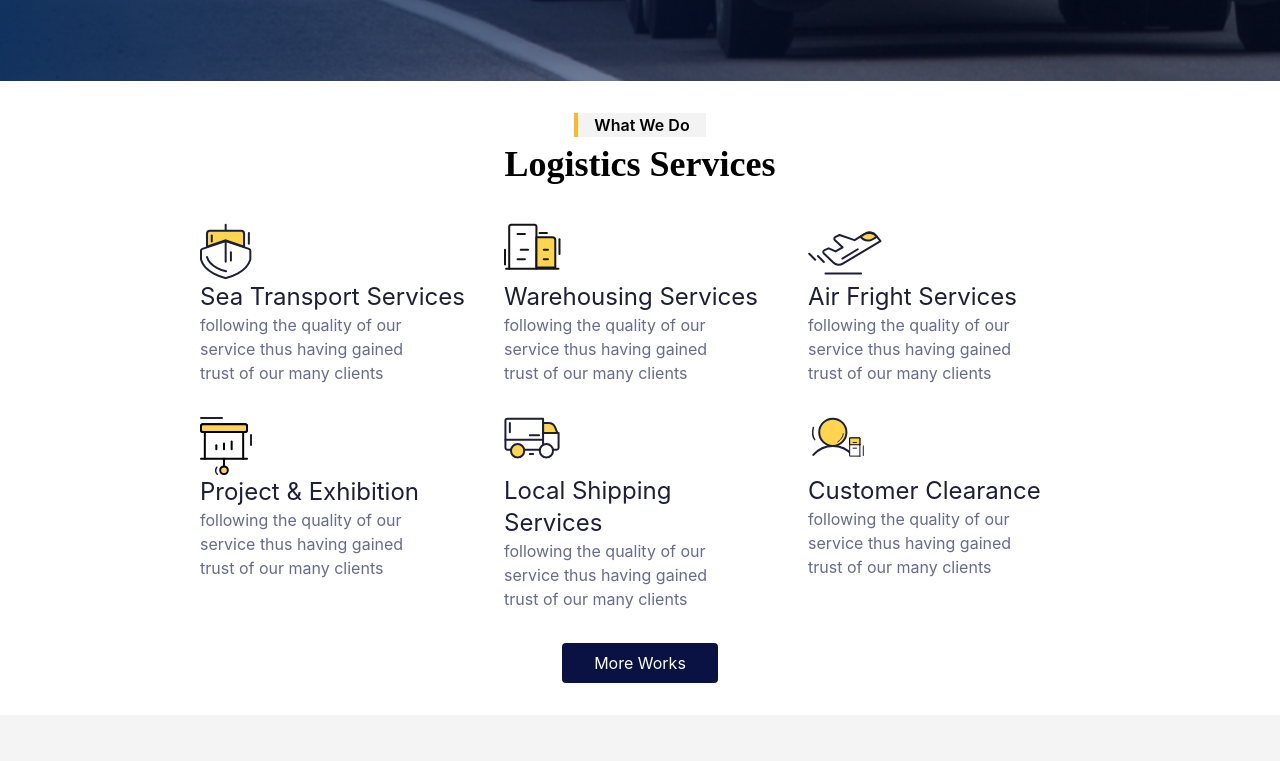
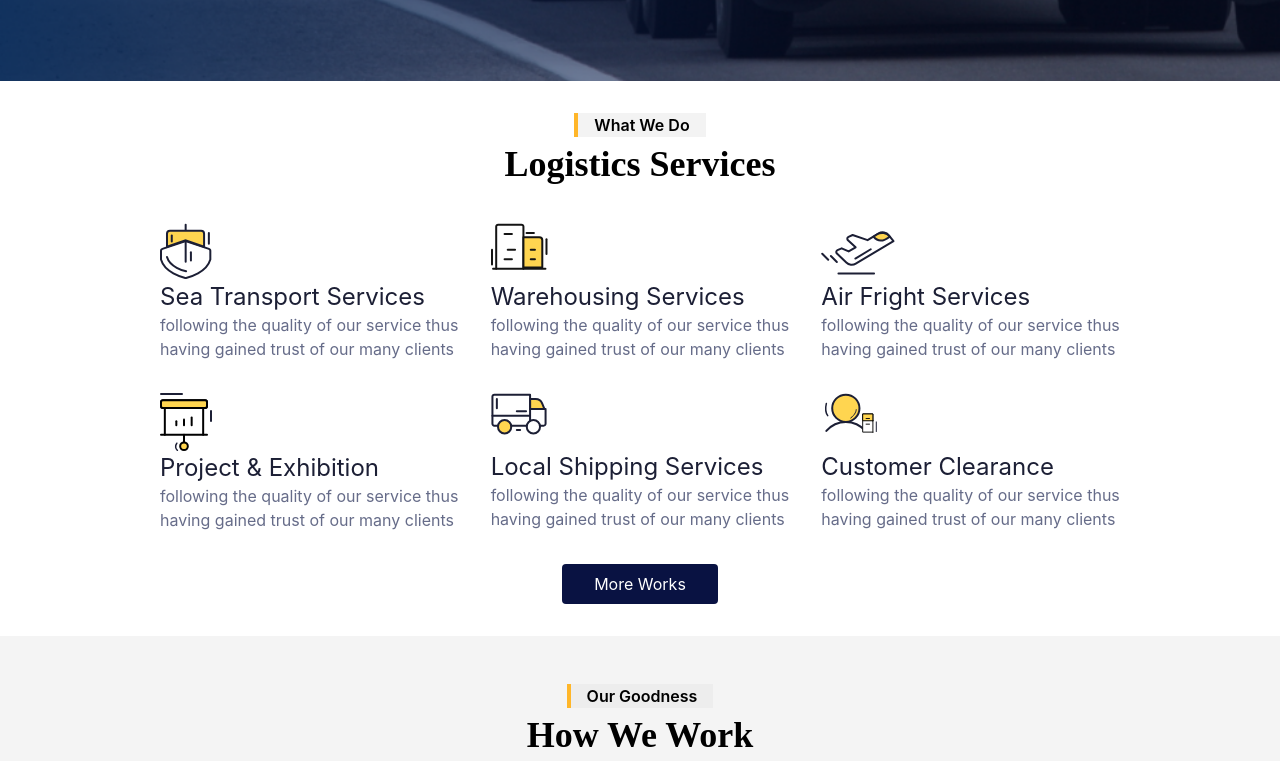
Before and after one commit to smartcollins/logistics, a React (Create React App) app: page /service in a window 1280 px wide. Shown: the part 559-1320 px from the top of the page. Built offline with nearby package versions, Linux system fonts and the light colour scheme.

Commit message:
minor modifications in Work

```diff
--- a/src/component/Work.jsx
+++ b/src/component/Work.jsx
@@ -5,14 +5,14 @@ import work from "../data/work";
 const Work = () => {
   return (
     <div className="space-y-8">
-      <div className=" space-y-4 gap-8 md:space-y-0 md:grid md:grid-cols-2 lg:grid-cols-3 lg:w-11/12 mx-auto">
+      <div className=" space-y-4 gap-8 md:space-y-0 md:grid md:grid-cols-2 lg:grid-cols-3 mx-auto">
         {work.map((item, idx) => (
           <div key={idx} className="group md:text-left">
             <img className="mx-auto md:m-0" src={item.icon} alt="icon-logo" />
             <p className=" text-[#1c1f35] group-hover:text-[#ffb82b] text-2xl capitalize">
               {item.txt}
             </p>
-            <p style={{ color: color.grayTxt }} className="xl:w-3/4">
+            <p style={{ color: color.grayTxt }} className="">
               following the quality of our service thus having gained trust of our many clients
             </p>
           </div>
```
